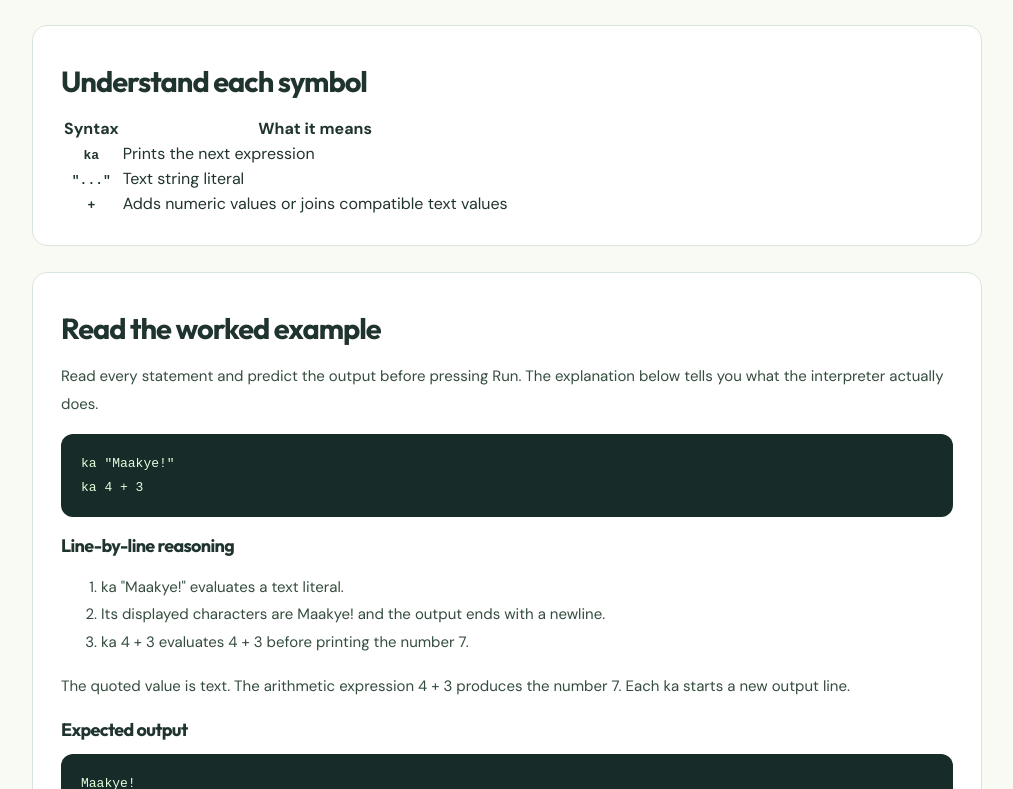
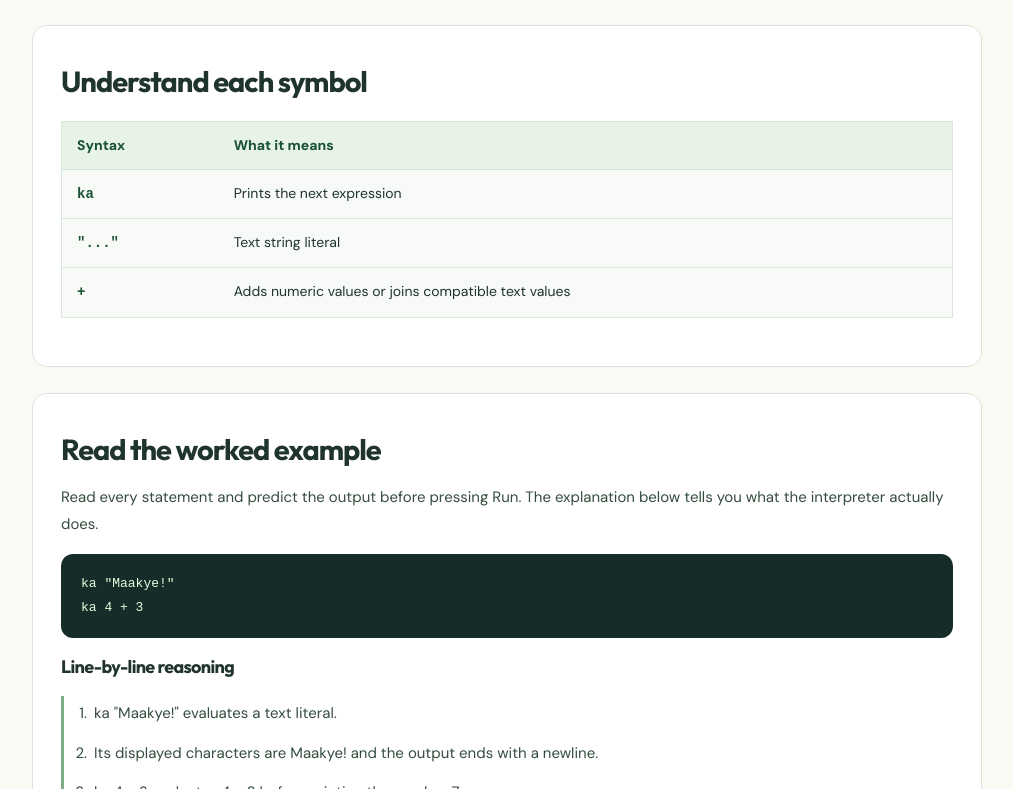
Before and after one commit to fosterb1/kasa-learning-academy, a Next.js app: page /learn/syntax/print in a window 1280 px wide. Shown: the part 711-1500 px from the top of the page, without its empty margins (46-1059 px from the left). Built offline with nearby package versions, Linux system fonts and the light colour scheme; no server answers.

Commit message:
Improve syntax token tables, execution traces and error teaching layout

```diff
--- a/src/app/(site)/site.css
+++ b/src/app/(site)/site.css
@@ -220,3 +220,14 @@
 .syntax-code-exercise{max-width:950px;margin:35px 0}
 .syntax-read summary{cursor:pointer;color:#205f41;font-weight:750}
 @media(max-width:700px){.syntax-chapter-grid{grid-template-columns:1fr}.syntax-chapter-card,.syntax-rule,.syntax-read,.syntax-practice{padding:17px}.syntax-rule pre,.syntax-read pre{padding:13px;font-size:12px}}
+
+
+.syntax-token-table{width:100%;border-collapse:collapse;margin:20px 0;background:#f7faf6;border:1px solid #d8e7d9}
+.syntax-token-table th,.syntax-token-table td{padding:12px 15px;border-bottom:1px solid #d8e7d9;text-align:left;vertical-align:top;line-height:1.65;font-size:14px}
+.syntax-token-table th{color:#195333;font-weight:800}
+.syntax-token-table thead{background:#e8f3e8}
+.syntax-token-table code{overflow-wrap:anywhere;white-space:pre-wrap}
+.syntax-trace{margin:18px 0;padding-left:27px;border-left:3px solid #7dad85}
+.syntax-trace li{padding:4px 0 8px 3px}
+.syntax-practice pre{padding:15px;background:#213a30;border-radius:10px;color:#effce9;overflow:auto;white-space:pre-wrap;overflow-wrap:anywhere;line-height:1.7}
+@media(max-width:650px){.syntax-token-table th,.syntax-token-table td{padding:10px;font-size:12px}}
```
